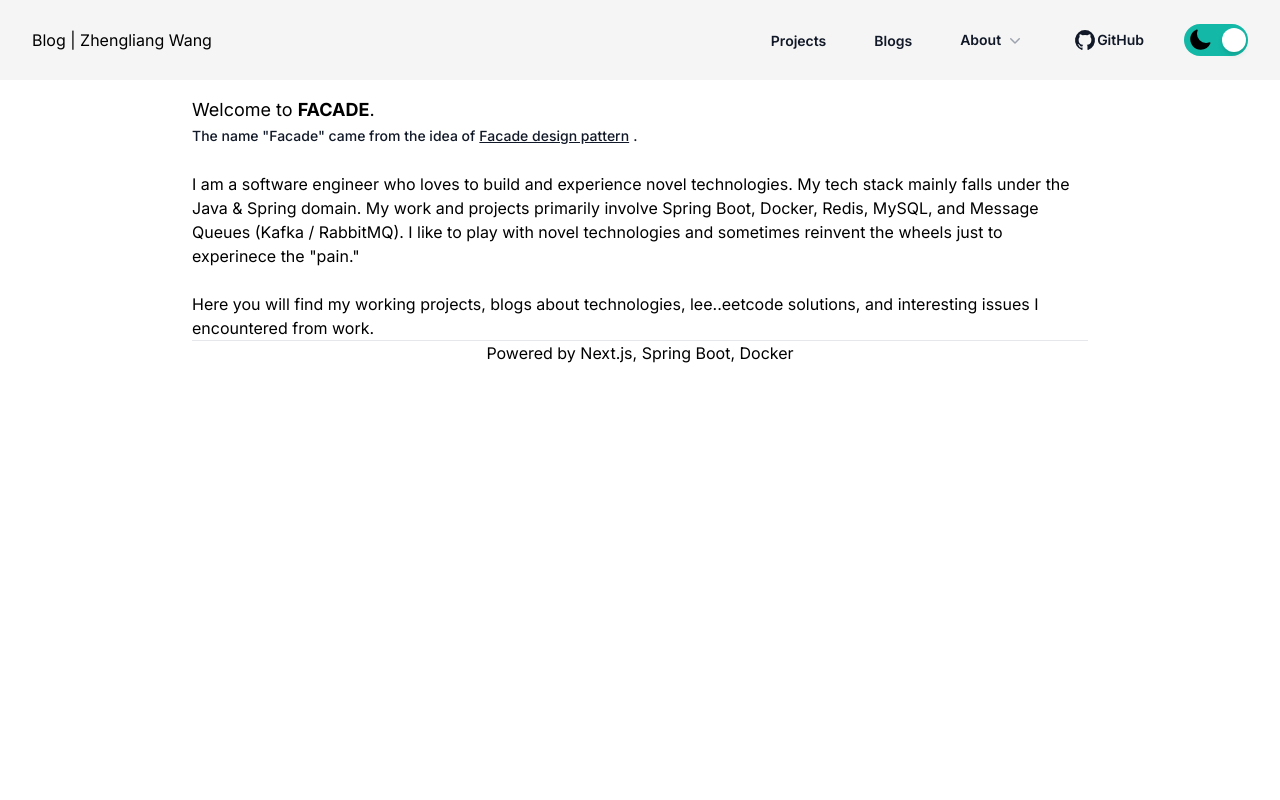
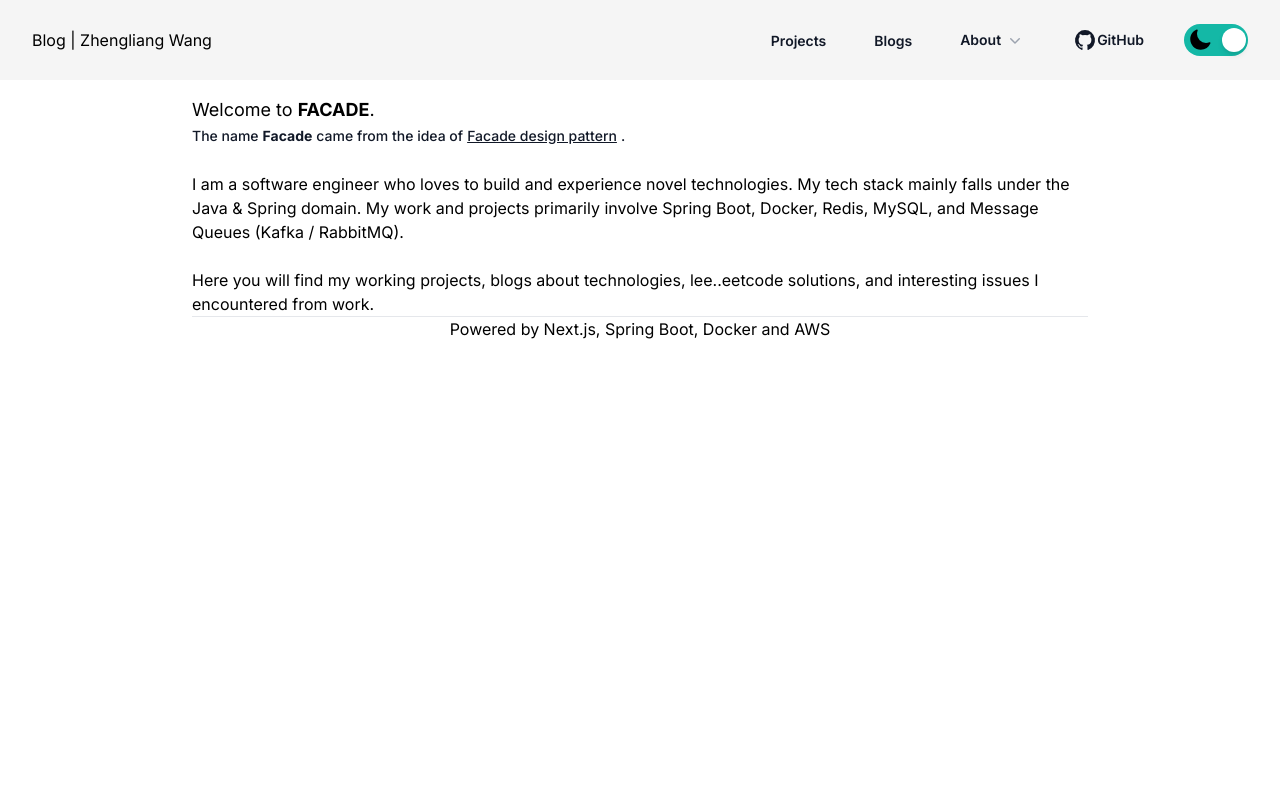
Before and after one commit to pwang1997/zhengliang.facade, a Next.js app: page / in a window 1280 px wide. Shown: the top 800 px of the page. Built offline with nearby package versions, Linux system fonts and the light colour scheme.

Commit message:
update homepage

```diff
--- a/src/app/about/page.tsx
+++ b/src/app/about/page.tsx
@@ -28,7 +28,7 @@ export default function AboutPage() {
               engineer brings me more excitement and vitality. <br />I am currently based in Ottawa, Canada. Before
               moving to Ottawa, I acquired an Honours Bachelor of Computer Science at the University of British
               Columbia, Kelowna Campus. My thesis focused on engineering an audience response system for student labs
-              and class activities."
+              and class activities.
               <a href='https://github.com/pwang1997'>
                 <img
                   alt='github-activities'
--- a/src/app/page.tsx
+++ b/src/app/page.tsx
@@ -8,22 +8,21 @@ export default function Page() {
       <div className='content container min-h-screen max-w-4xl flex-grow pt-4 lg:mx-auto'>
         <div className=" flex justify-center">
           <div className="typewriter">
-
             <p className=" text-lg">Welcome to <b>FACADE</b>.</p>
             <dt className='flex gap-1 text-sm font-medium leading-6 text-gray-900 dark:bg-medium dark:text-white'>
-              The name "Facade" came from the idea of <a href="https://refactoring.guru/design-patterns/facade" className=" underline">Facade design pattern</a>.
+              The name <b>Facade</b> came from the idea of <a href="https://refactoring.guru/design-patterns/facade" className=" underline">Facade design pattern</a>.
             </dt>
             <br />
             I am a software engineer who loves to build and experience novel technologies. My tech stack mainly falls
             under the Java & Spring domain. My work and projects primarily involve Spring Boot, Docker, Redis, MySQL,
-            and Message Queues (Kafka / RabbitMQ). I like to play with novel technologies and sometimes reinvent the wheels just to experinece the "pain."
+            and Message Queues (Kafka / RabbitMQ).
             <br /><br />
             Here you will find my working projects, blogs about technologies, lee..eetcode solutions, and interesting issues I encountered from work.
           </div>
         </div>
         <hr />
         <div className="flex justify-center">
-          Powered by Next.js, Spring Boot, Docker
+          Powered by Next.js, Spring Boot, Docker and AWS
         </div>
       </div>
       <Footer />
```
